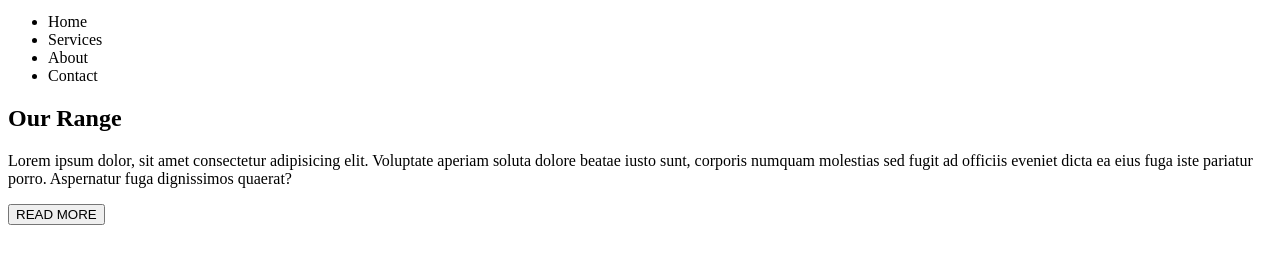
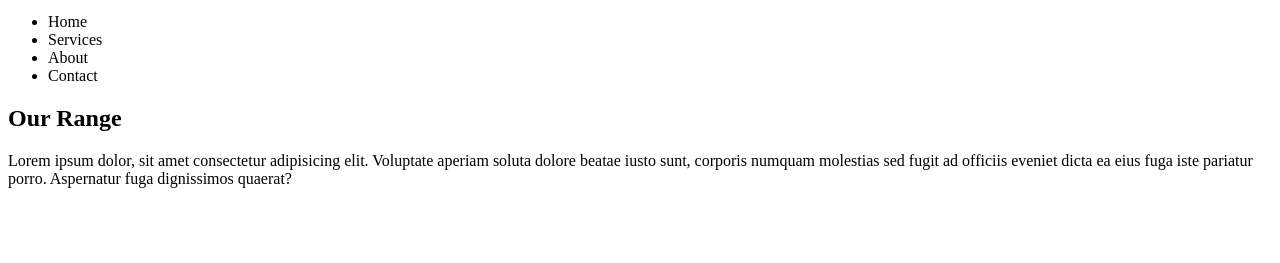
Before and after one commit to SabaRiaz-Coder/Coder-demo, a plain HTML site: page index.html in a window 1280 px wide. Shown: the part 29-292 px from the top of the page. Drawn offline with Linux system fonts and the light colour scheme.

Commit message:
remove button

```diff
--- a/index.html
+++ b/index.html
@@ -20,7 +20,7 @@
     <section class="firstsection">
         <h1>Our Range</h1>
         <p>Lorem ipsum dolor, sit amet consectetur adipisicing elit. Voluptate aperiam soluta dolore beatae iusto sunt, corporis numquam molestias sed fugit ad officiis eveniet dicta ea eius fuga iste pariatur porro. Aspernatur fuga dignissimos quaerat?</p>
-        <button class="btn">READ MORE</button>
+
     </section>
 </body>
 </html>
```
